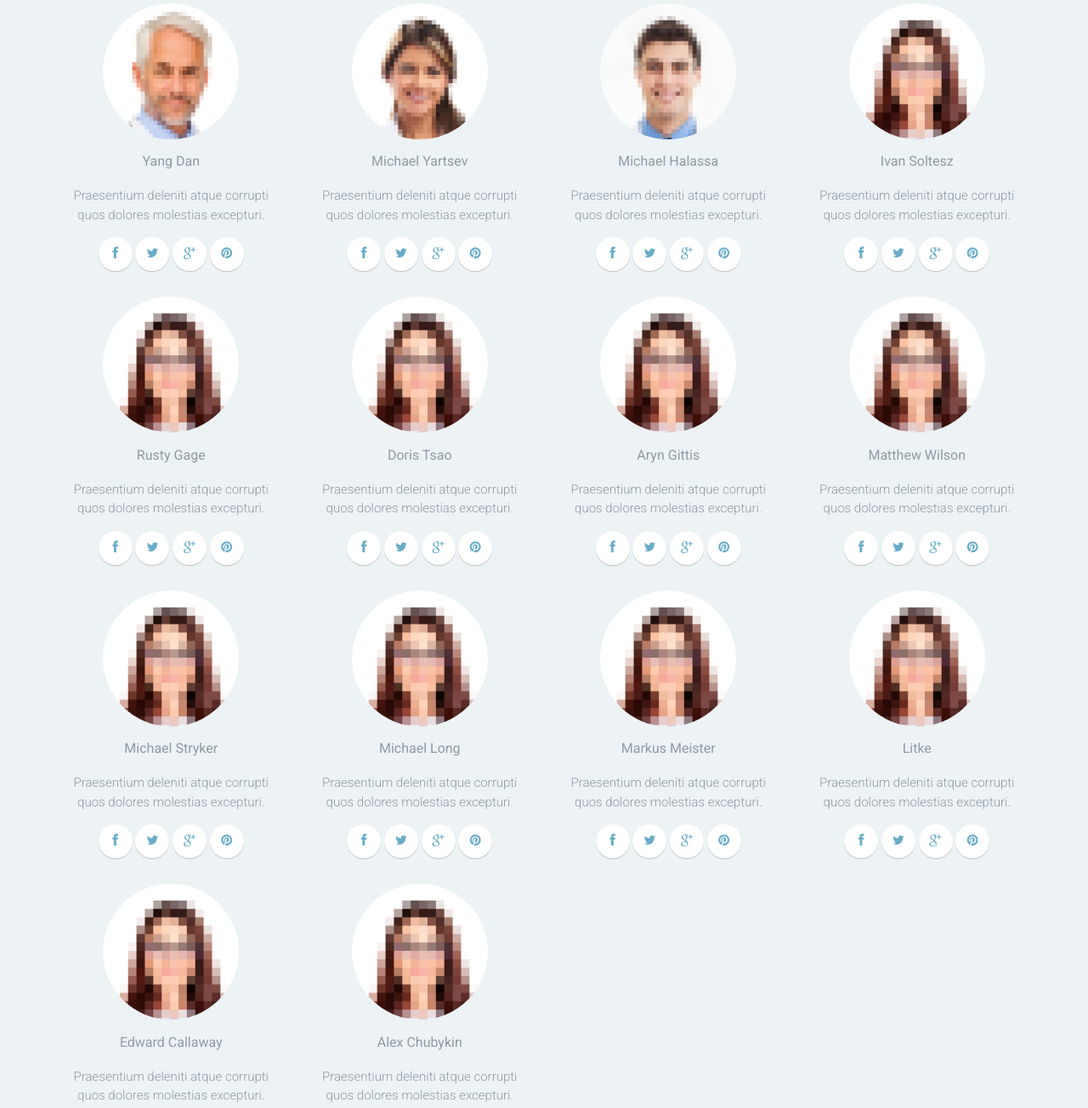
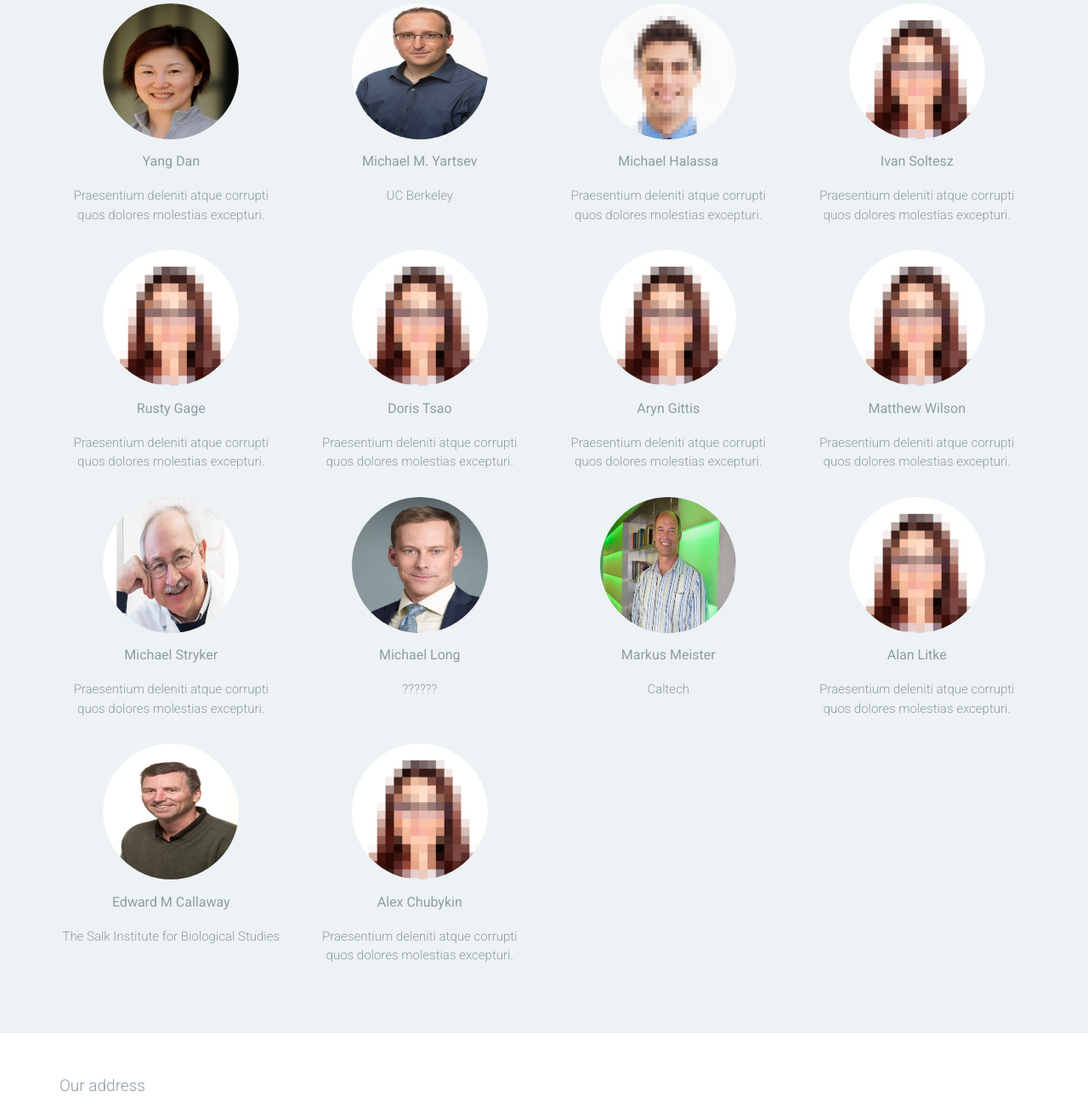
Before and after one commit to bhargav265/Nueronex, a plain HTML site: page collaborators.html in a window 1280 px wide. Shown: the part 423-1727 px from the top of the page at 85% size. Drawn offline with Linux system fonts and the light colour scheme.

Commit message:
Changes suggested by Dr. Masmanidis

```diff
--- a/collaborators.html
+++ b/collaborators.html
@@ -32,7 +32,7 @@
 							<img src="images/73633-old-microscope.png" alt="" class="logo">
 							<div class="logo-type">
 								<h1 class="site-title">UCLA Miniature Microscope NeuroNex Center</h1>
-								<small class="site-description">Tagline goes here</small>
+								<!--<small class="site-description">Tagline goes her</small>-->
 							</div>
 						</a>
 
@@ -127,28 +127,28 @@
 						<div class="row">
 							<div class="col-md-3">
 								<div class="team">
-									<img src="images/person-1.jpg" alt="" class="team-image">
+									<img src="images/Yang_Dan.jpg" alt="" class="team-image">
 									<h3 class="team-name">Yang Dan</h3>
 									<p>Praesentium deleniti atque corrupti quos dolores molestias excepturi.</p>
-									<div class="social-links">
+									<!--<div class="social-links">
 										<a href=""><i class="fa fa-facebook"></i></a>
 										<a href=""><i class="fa fa-twitter"></i></a>
 										<a href=""><i class="fa fa-google-plus"></i></a>
 										<a href=""><i class="fa fa-pinterest"></i></a>
-									</div>
+									</div> -->
 								</div>
 							</div>
 							<div class="col-md-3">
 								<div class="team">
-									<img src="images/person-2.jpg" alt="" class="team-image">
-									<h3 class="team-name">Michael Yartsev</h3>
-									<p>Praesentium deleniti atque corrupti quos dolores molestias excepturi.</p>
-									<div class="social-links">
+									<img src="images/Yartsev_Michael.jpg" alt="" class="team-image">
+									<h3 class="team-name">Michael M. Yartsev</h3>
+									<p>UC Berkeley</p>
+									<!--<div class="social-links">
 										<a href=""><i class="fa fa-facebook"></i></a>
 										<a href=""><i class="fa fa-twitter"></i></a>
 										<a href=""><i class="fa fa-google-plus"></i></a>
 										<a href=""><i class="fa fa-pinterest"></i></a>
-									</div>
+									</div> -->
 								</div>
 							</div>
 							<div class="col-md-3">
@@ -156,12 +156,12 @@
 									<img src="images/person-3.jpg" alt="" class="team-image">
 									<h3 class="team-name">Michael Halassa</h3>
 									<p>Praesentium deleniti atque corrupti quos dolores molestias excepturi.</p>
-									<div class="social-links">
+									<!--<div class="social-links">
 										<a href=""><i class="fa fa-facebook"></i></a>
 										<a href=""><i class="fa fa-twitter"></i></a>
 										<a href=""><i class="fa fa-google-plus"></i></a>
 										<a href=""><i class="fa fa-pinterest"></i></a>
-									</div>
+									</div> -->
 								</div>
 							</div>
 							<div class="col-md-3">
@@ -169,12 +169,12 @@
 									<img src="images/person-4.jpg" alt="" class="team-image">
 									<h3 class="team-name">Ivan Soltesz</h3>
 									<p>Praesentium deleniti atque corrupti quos dolores molestias excepturi.</p>
-									<div class="social-links">
+									<!--<div class="social-links">
 										<a href=""><i class="fa fa-facebook"></i></a>
 										<a href=""><i class="fa fa-twitter"></i></a>
 										<a href=""><i class="fa fa-google-plus"></i></a>
 										<a href=""><i class="fa fa-pinterest"></i></a>
-									</div>
+									</div> -->
 								</div>
 							</div>
                             <div class="col-md-3">
@@ -182,12 +182,12 @@
 									<img src="images/person-4.jpg" alt="" class="team-image">
 									<h3 class="team-name">Rusty Gage</h3>
 									<p>Praesentium deleniti atque corrupti quos dolores molestias excepturi.</p>
-									<div class="social-links">
+									<!--<div class="social-links">
 										<a href=""><i class="fa fa-facebook"></i></a>
 										<a href=""><i class="fa fa-twitter"></i></a>
 										<a href=""><i class="fa fa-google-plus"></i></a>
 										<a href=""><i class="fa fa-pinterest"></i></a>
-									</div>
+									</div> -->
 								</div>
 							</div>
                             <div class="col-md-3">
@@ -195,12 +195,12 @@
 									<img src="images/person-4.jpg" alt="" class="team-image">
 									<h3 class="team-name">Doris Tsao</h3>
 									<p>Praesentium deleniti atque corrupti quos dolores molestias excepturi.</p>
-									<div class="social-links">
+									<!--<div class="social-links">
 										<a href=""><i class="fa fa-facebook"></i></a>
 										<a href=""><i class="fa fa-twitter"></i></a>
 										<a href=""><i class="fa fa-google-plus"></i></a>
 										<a href=""><i class="fa fa-pinterest"></i></a>
-									</div>
+									</div> -->
 								</div>
 							</div>
                             <div class="col-md-3">
@@ -208,12 +208,12 @@
 									<img src="images/person-4.jpg" alt="" class="team-image">
 									<h3 class="team-name">Aryn Gittis</h3>
 									<p>Praesentium deleniti atque corrupti quos dolores molestias excepturi.</p>
-									<div class="social-links">
+									<!--<div class="social-links">
 										<a href=""><i class="fa fa-facebook"></i></a>
 										<a href=""><i class="fa fa-twitter"></i></a>
 										<a href=""><i class="fa fa-google-plus"></i></a>
 										<a href=""><i class="fa fa-pinterest"></i></a>
-									</div>
+									</div> -->
 								</div>
 							</div>
                             <div class="col-md-3">
@@ -221,77 +221,77 @@
 									<img src="images/person-4.jpg" alt="" class="team-image">
 									<h3 class="team-name">Matthew Wilson</h3>
 									<p>Praesentium deleniti atque corrupti quos dolores molestias excepturi.</p>
-									<div class="social-links">
+									<!--<div class="social-links">
 										<a href=""><i class="fa fa-facebook"></i></a>
 										<a href=""><i class="fa fa-twitter"></i></a>
 										<a href=""><i class="fa fa-google-plus"></i></a>
 										<a href=""><i class="fa fa-pinterest"></i></a>
-									</div>
+									</div> -->
+								</div>
+							</div>
+                            <div class="col-md-3">
+								<div class="team">
+									<img src="images/michael_p_stryker.jpg" alt="" class="team-image">
+									<h3 class="team-name">Michael Stryker</h3>
+									<p>Praesentium deleniti atque corrupti quos dolores molestias excepturi.</p>
+									<!--<div class="social-links">
+										<a href=""><i class="fa fa-facebook"></i></a>
+										<a href=""><i class="fa fa-twitter"></i></a>
+										<a href=""><i class="fa fa-google-plus"></i></a>
+										<a href=""><i class="fa fa-pinterest"></i></a>
+									</div> -->
+								</div>
+							</div>
+                            <div class="col-md-3">
+								<div class="team">
+									<img src="images/Michael_Long.jpg" alt="" class="team-image">
+									<h3 class="team-name">Michael Long</h3>
+									<p>??????</p>
+									<!--<div class="social-links">
+										<a href=""><i class="fa fa-facebook"></i></a>
+										<a href=""><i class="fa fa-twitter"></i></a>
+										<a href=""><i class="fa fa-google-plus"></i></a>
+										<a href=""><i class="fa fa-pinterest"></i></a>
+									</div> -->
+								</div>
+							</div>
+                            <div class="col-md-3">
+								<div class="team">
+									<img src="images/Meister_Markus.jpg" alt="" class="team-image">
+									<h3 class="team-name">Markus Meister</h3>
+									<p>Caltech</p>
+									<!--<div class="social-links">
+										<a href=""><i class="fa fa-facebook"></i></a>
+										<a href=""><i class="fa fa-twitter"></i></a>
+										<a href=""><i class="fa fa-google-plus"></i></a>
+										<a href=""><i class="fa fa-pinterest"></i></a>
+									</div> -->
 								</div>
 							</div>
                             <div class="col-md-3">
 								<div class="team">
 									<img src="images/person-4.jpg" alt="" class="team-image">
-									<h3 class="team-name">Michael Stryker</h3>
+									<h3 class="team-name">Alan Litke</h3>
 									<p>Praesentium deleniti atque corrupti quos dolores molestias excepturi.</p>
-									<div class="social-links">
+									<!--<div class="social-links">
 										<a href=""><i class="fa fa-facebook"></i></a>
 										<a href=""><i class="fa fa-twitter"></i></a>
 										<a href=""><i class="fa fa-google-plus"></i></a>
 										<a href=""><i class="fa fa-pinterest"></i></a>
-									</div>
+									</div> -->
 								</div>
 							</div>
                             <div class="col-md-3">
 								<div class="team">
-									<img src="images/person-4.jpg" alt="" class="team-image">
-									<h3 class="team-name">Michael Long</h3>
-									<p>Praesentium deleniti atque corrupti quos dolores molestias excepturi.</p>
-									<div class="social-links">
+									<img src="images/Ed_Callaway.jpg" alt="" class="team-image">
+									<h3 class="team-name">Edward M Callaway</h3>
+									<p>The Salk Institute for Biological Studies</p>
+									<!--<div class="social-links">
 										<a href=""><i class="fa fa-facebook"></i></a>
 										<a href=""><i class="fa fa-twitter"></i></a>
 										<a href=""><i class="fa fa-google-plus"></i></a>
 										<a href=""><i class="fa fa-pinterest"></i></a>
-									</div>
-								</div>
-							</div>
-                            <div class="col-md-3">
-								<div class="team">
-									<img src="images/person-4.jpg" alt="" class="team-image">
-									<h3 class="team-name">Markus Meister</h3>
-									<p>Praesentium deleniti atque corrupti quos dolores molestias excepturi.</p>
-									<div class="social-links">
-										<a href=""><i class="fa fa-facebook"></i></a>
-										<a href=""><i class="fa fa-twitter"></i></a>
-										<a href=""><i class="fa fa-google-plus"></i></a>
-										<a href=""><i class="fa fa-pinterest"></i></a>
-									</div>
-								</div>
-							</div>
-                            <div class="col-md-3">
-								<div class="team">
-									<img src="images/person-4.jpg" alt="" class="team-image">
-									<h3 class="team-name">Litke</h3>
-									<p>Praesentium deleniti atque corrupti quos dolores molestias excepturi.</p>
-									<div class="social-links">
-										<a href=""><i class="fa fa-facebook"></i></a>
-										<a href=""><i class="fa fa-twitter"></i></a>
-										<a href=""><i class="fa fa-google-plus"></i></a>
-										<a href=""><i class="fa fa-pinterest"></i></a>
-									</div>
-								</div>
-							</div>
-                            <div class="col-md-3">
-								<div class="team">
-									<img src="images/person-4.jpg" alt="" class="team-image">
-									<h3 class="team-name">Edward Callaway</h3>
-									<p>Praesentium deleniti atque corrupti quos dolores molestias excepturi.</p>
-									<div class="social-links">
-										<a href=""><i class="fa fa-facebook"></i></a>
-										<a href=""><i class="fa fa-twitter"></i></a>
-										<a href=""><i class="fa fa-google-plus"></i></a>
-										<a href=""><i class="fa fa-pinterest"></i></a>
-									</div>
+									</div> -->
 								</div>
 							</div>
                             <div class="col-md-3">
@@ -299,12 +299,12 @@
 									<img src="images/person-4.jpg" alt="" class="team-image">
 									<h3 class="team-name">Alex Chubykin</h3>
 									<p>Praesentium deleniti atque corrupti quos dolores molestias excepturi.</p>
-									<div class="social-links">
+									<!--<div class="social-links">
 										<a href=""><i class="fa fa-facebook"></i></a>
 										<a href=""><i class="fa fa-twitter"></i></a>
 										<a href=""><i class="fa fa-google-plus"></i></a>
 										<a href=""><i class="fa fa-pinterest"></i></a>
-									</div>
+									</div> -->
 								</div>
 							</div>
 
```
Also changed, not shown: about.html (+1 -1 lines), contact.html (+1 -1 lines), index.html (+3 -3 lines), projects.html (+4 -4 lines), publications.html (+1 -1 lines), images/Ed_Callaway.jpg (added), images/Meister_Markus.jpg (added), images/Michael_Long.jpg (added), images/Yang_Dan.jpg (added), images/Yartsev_Michael.jpg (added), images/michael_p_stryker.jpg (added), 2 other files.
